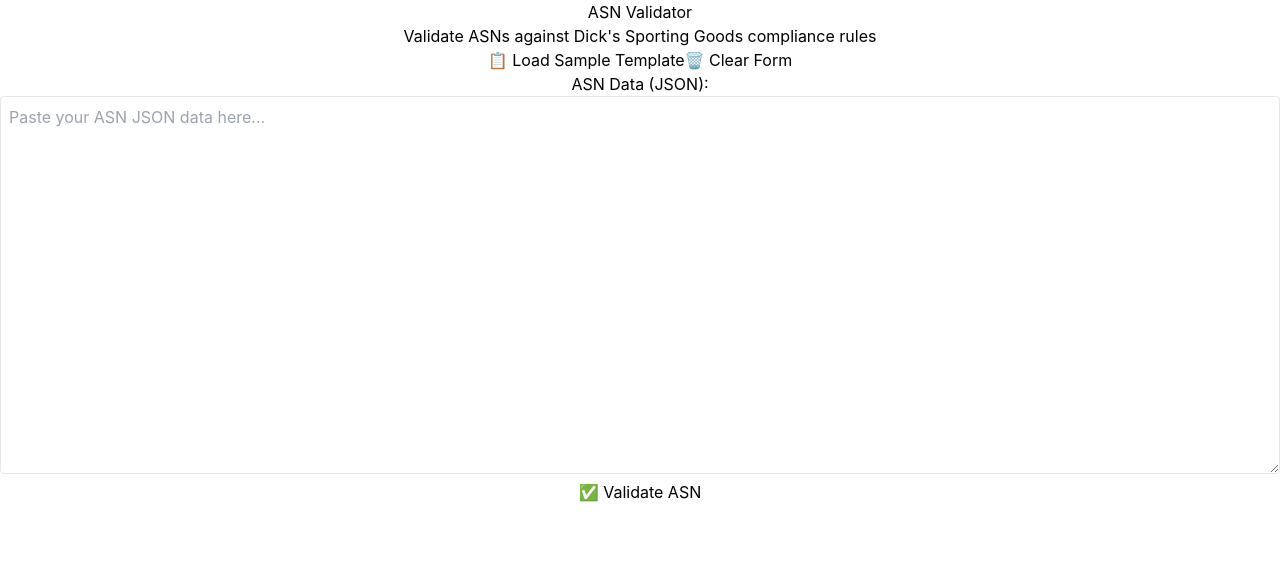
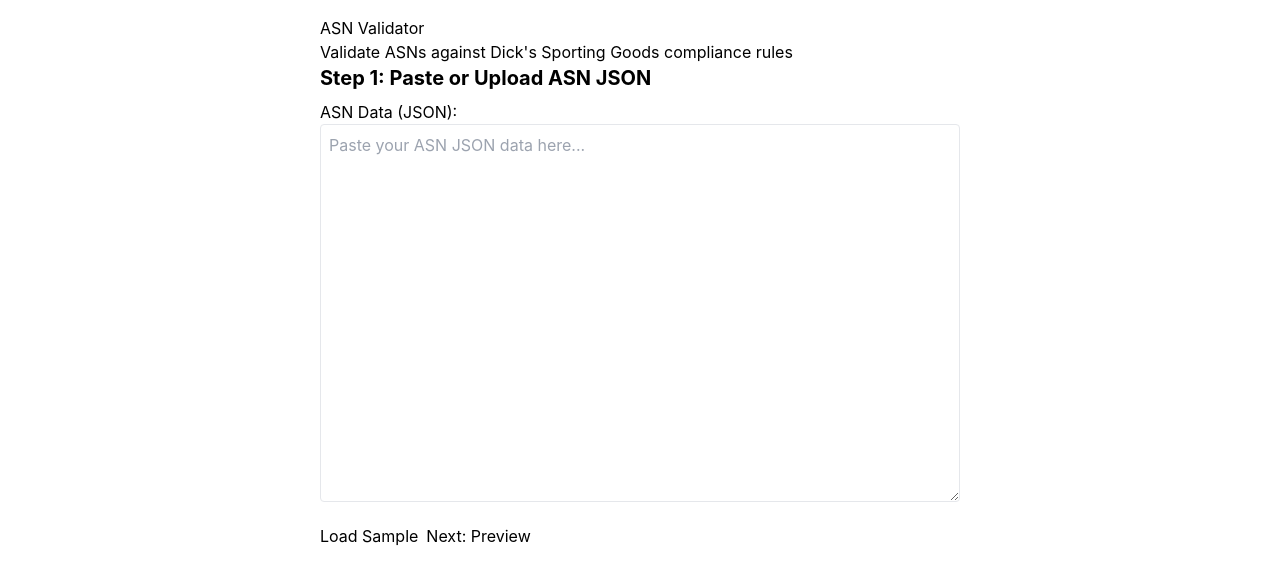
Before and after one commit to Dieg0raf/asn-validator, a React (Create React App) app in the folder frontend/: page / in a window 1280 px wide. Shown: the top 584 px of the page. Built offline with nearby package versions, Linux system fonts and the light colour scheme.

Commit message:
edit UI components

```diff
--- a/frontend/src/App.tsx
+++ b/frontend/src/App.tsx
@@ -1,22 +1,33 @@
 import React, { useState } from "react";
 import "./App.css";
-import { ValidationResponse } from "./types";
+import { ValidationResponse, ASNRequest } from "./types";
 import { Header } from "./components/Header";
-import { ControlPanel } from "./components/ControlPanel";
-import { ASNInput } from "./components/ASNInput";
-import { ValidationButton } from "./components/ValidationButton";
-import { ValidationReport } from "./components/ValidationReport/ValidationReport";
-import { ErrorDisplay } from "./components/ErrorDisplay";
 import { useASNValidation } from "./hooks/useASNValidation";
 import { useSampleTemplate } from "./hooks/useSampleTemplate";
+import { StepInput } from "./components/Steps/StepInput";
+import { StepPreview } from "./components/Steps/StepPreview";
+import { StepValidation } from "./components/Steps/StepValidation";
 
 export default function App() {
+  const [step, setStep] = useState(1);
   const [asnData, setAsnData] = useState<string>("");
+  const [parsedASN, setParsedASN] = useState<ASNRequest | null>(null);
   const [validationResult, setValidationResult] =
     useState<ValidationResponse | null>(null);
 
   const { validateASN, isLoading, error, clearError } = useASNValidation();
   const { loadSampleTemplate } = useSampleTemplate();
+
+  function handleNextFromInput() {
+    try {
+      const parsed = JSON.parse(asnData);
+      setParsedASN(parsed);
+      setStep(2);
+      clearError();
+    } catch {
+      clearError("Invalid JSON format. Please check your input.");
+    }
+  }
 
   async function handleValidation() {
     if (!asnData.trim()) {
@@ -28,6 +39,7 @@
       const validationResult = await validateASN(asnData);
       if (validationResult) {
         setValidationResult(validationResult);
+        setStep(3);
       }
     } catch (err) {
       console.log("Unexpected error: ", error);
@@ -43,6 +55,11 @@
     }
   }
 
+  function handleBack() {
+    setStep((prev) => Math.max(1, prev - 1));
+    clearError();
+  }
+
   function handleClearForm() {
     setAsnData("");
     setValidationResult(null);
@@ -50,28 +67,32 @@
   }
 
   return (
-    <div className="App">
+    <div className="max-w-2xl mx-auto p-4">
       <Header />
+      {step === 1 && (
+        <StepInput
+          asnData={asnData}
+          setAsnData={setAsnData}
+          handleLoadTemplate={handleLoadTemplate}
+          handleNextFromInput={handleNextFromInput}
+          error={error}
+        />
+      )}
 
-      <main className="App-main">
-        <ControlPanel
-          onLoadTemplate={handleLoadTemplate}
-          onClearForm={handleClearForm}
-          hasData={!!asnData}
+      {step === 2 && parsedASN && (
+        <StepPreview
+          parsedASN={parsedASN}
+          handleBack={handleBack}
+          handleValidation={handleValidation}
         />
+      )}
 
-        <ASNInput value={asnData} onChange={setAsnData} />
-
-        <ValidationButton
-          onValidate={handleValidation}
-          isLoading={isLoading}
-          hasData={!!asnData.trim()}
+      {step === 3 && validationResult && (
+        <StepValidation
+          validationResult={validationResult}
+          handleBack={handleBack}
         />
-
-        <ErrorDisplay error={error} />
-
-        {validationResult && <ValidationReport data={validationResult} />}
-      </main>
+      )}
     </div>
   );
 }
--- /dev/null
+++ b/frontend/src/components/ASNPreview.tsx
@@ -0,0 +1,14 @@
+import React from "react";
+import { ASNRequest } from "../types";
+
+interface ASNPreviewProps {
+  asn: ASNRequest;
+}
+
+export function ASNPreview({ asn }: ASNPreviewProps) {
+  return (
+    <pre className="bg-gray-100 p-4 rounded overflow-x-auto text-sm">
+      {JSON.stringify(asn, null, 2)}
+    </pre>
+  );
+}
--- /dev/null
+++ b/frontend/src/components/Steps/StepInput.tsx
@@ -0,0 +1,35 @@
+import { ASNInput } from "../ASNInput";
+
+interface StepInputProps {
+  asnData: string;
+  setAsnData: (data: string) => void;
+  handleLoadTemplate: () => void;
+  handleNextFromInput: () => void;
+  error: string | null;
+}
+
+export function StepInput({
+  asnData,
+  setAsnData,
+  handleLoadTemplate,
+  handleNextFromInput,
+  error,
+}: StepInputProps) {
+  return (
+    <>
+      <h2 className="text-xl font-bold mb-2">
+        Step 1: Paste or Upload ASN JSON
+      </h2>
+      <ASNInput value={asnData} onChange={setAsnData} />
+      <div className="flex gap-2 mt-4">
+        <button className="btn" onClick={handleLoadTemplate}>
+          Load Sample
+        </button>
+        <button className="btn btn-primary" onClick={handleNextFromInput}>
+          Next: Preview
+        </button>
+      </div>
+      {error && <div className="text-red-600 mt-2">{error}</div>}
+    </>
+  );
+}
--- /dev/null
+++ b/frontend/src/components/Steps/StepPreview.tsx
@@ -0,0 +1,29 @@
+import { ASNPreview } from "../ASNPreview";
+import { ASNRequest } from "../../types";
+
+interface StepPreviewProps {
+  parsedASN: ASNRequest;
+  handleBack: () => void;
+  handleValidation: () => void;
+}
+
+export function StepPreview({
+  parsedASN,
+  handleBack,
+  handleValidation,
+}: StepPreviewProps) {
+  return (
+    <>
+      <h2 className="text-xl font-bold mb-2">Step 2: Preview ASN</h2>
+      <ASNPreview asn={parsedASN} />
+      <div className="flex gap-2 mt-4">
+        <button className="btn" onClick={handleBack}>
+          Back
+        </button>
+        <button className="btn btn-primary" onClick={handleValidation}>
+          Validate
+        </button>
+      </div>
+    </>
+  );
+}
--- /dev/null
+++ b/frontend/src/components/Steps/StepValidation.tsx
@@ -0,0 +1,25 @@
+import { ValidationResponse } from "../../types";
+import { ValidationReport } from "../ValidationReport/ValidationReport";
+
+interface StepValidationProps {
+  validationResult: ValidationResponse | null;
+  handleBack: () => void;
+}
+
+export function StepValidation({
+  validationResult,
+  handleBack,
+}: StepValidationProps) {
+  return (
+    <>
+      <h2 className="text-xl font-bold mb-2">Step 3: Validation Report</h2>
+      {validationResult && <ValidationReport data={validationResult} />}
+      {!validationResult && <p>No validation results available.</p>}
+      <div className="flex gap-2 mt-4">
+        <button className="btn" onClick={handleBack}>
+          Back
+        </button>
+      </div>
+    </>
+  );
+}
```
